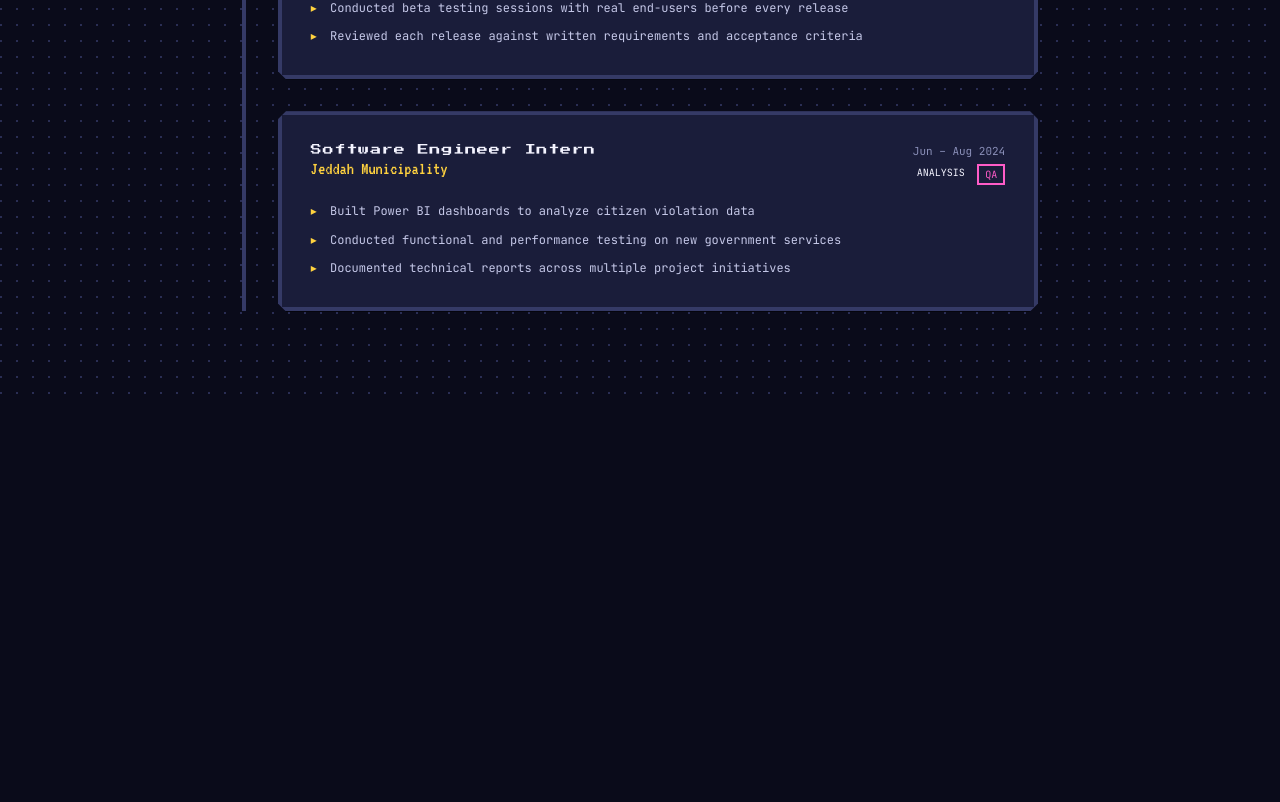
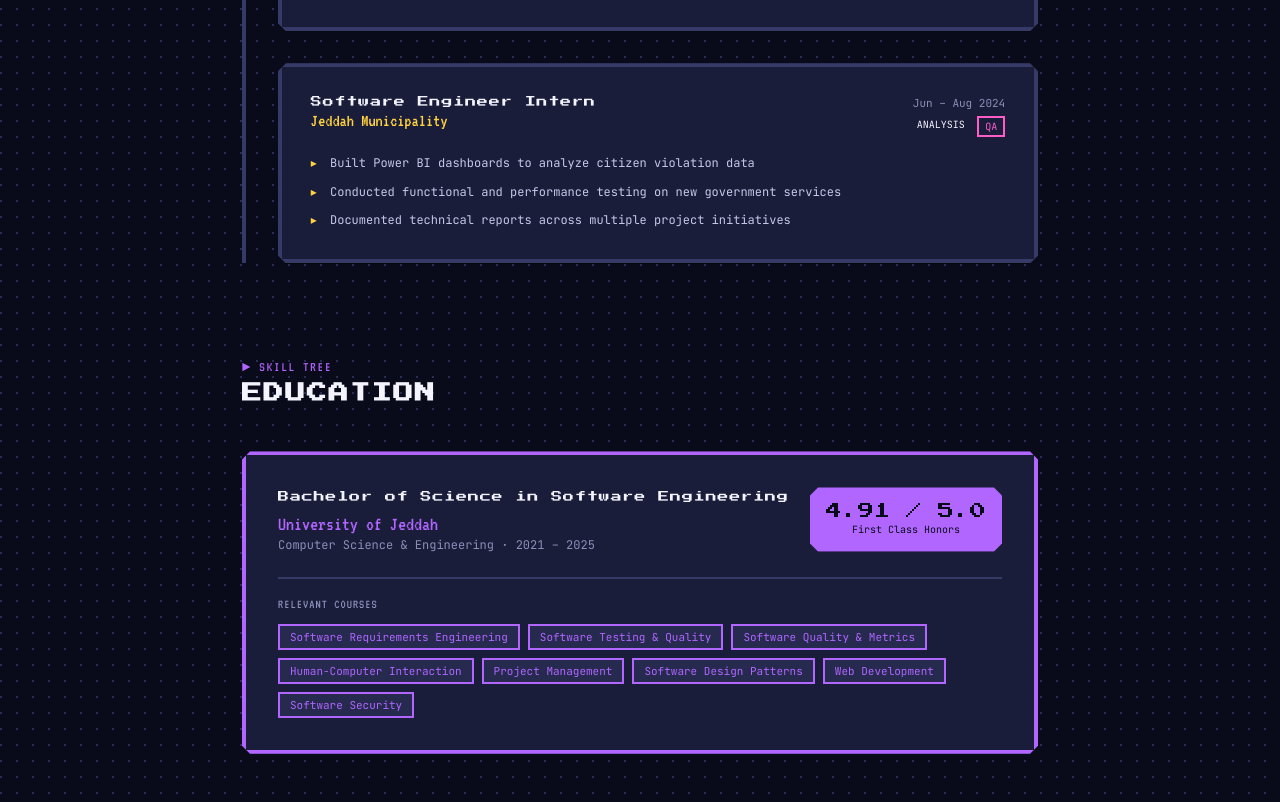
Before and after one commit to Joudprogs/joud-portfolio, a Next.js app: page / in a window 1280 px wide. Shown: the part 1192-1994 px from the top of the page. Before the commit the page ends 1599 px from the top, so only its background shows below. Built offline with nearby package versions, Linux system fonts and the light colour scheme.

Commit message:
add Education component

```diff
--- a/src/app/page.tsx
+++ b/src/app/page.tsx
@@ -1,11 +1,12 @@
 import Hero from '@/src/components/home/Hero'
 import Experience from '@/src/components/home/Experience'
-
+import Education from '@/src/components/home/Education'
 export default function Home() {
   return (
     <main>
       <Hero />
       <Experience />
+      <Education />
     </main>
   )
 }
--- a/src/components/home/Education.tsx
+++ b/src/components/home/Education.tsx
@@ -0,0 +1,154 @@
+import educationData from '@/src/data/education.json'
+
+export default function Education() {
+  return (
+    <section style={{
+      padding: '3rem 2rem',
+      maxWidth: '860px',
+      margin: '0 auto',
+    }}>
+
+      {/* Section header */}
+      <div style={{ marginBottom: '3rem' }}>
+        <p style={{
+          fontFamily: 'var(--font-pixel)',
+          fontSize: '14px',
+          color: 'var(--magic-purple)',
+          letterSpacing: '0.12em',
+          marginBottom: '0.5rem',
+        }}>
+          ► SKILL TREE
+        </p>
+        <h2 style={{
+          fontFamily: 'var(--font-display)',
+          fontSize: 'clamp(14px, 2vw, 20px)',
+          color: 'var(--fg-1)',
+          letterSpacing: '0.08em',
+        }}>
+          EDUCATION
+        </h2>
+      </div>
+
+      {/* Education cards */}
+      <div style={{
+        display: 'flex',
+        flexDirection: 'column',
+        gap: '2rem',
+      }}>
+        {educationData.map((edu) => (
+          <div key={edu.id} style={{
+            background: 'var(--surface-1)',
+            border: '4px solid var(--magic-purple)',
+            boxShadow: 'var(--shadow-2)',
+            padding: '2rem',
+            clipPath: 'polygon(8px 0, calc(100% - 8px) 0, 100% 8px, 100% calc(100% - 8px), calc(100% - 8px) 100%, 8px 100%, 0 calc(100% - 8px), 0 8px)',
+          }}>
+
+            {/* Header */}
+            <div style={{
+              display: 'flex',
+              justifyContent: 'space-between',
+              alignItems: 'flex-start',
+              flexWrap: 'wrap',
+              gap: '1rem',
+              marginBottom: '1.5rem',
+            }}>
+              <div>
+                <div style={{
+                  fontFamily: 'var(--font-display)',
+                  fontSize: '11px',
+                  color: 'var(--fg-1)',
+                  letterSpacing: '0.08em',
+                  marginBottom: '0.4rem',
+                  lineHeight: '1.8',
+                }}>
+                  {edu.degree}
+                </div>
+                <div style={{
+                  fontFamily: 'var(--font-pixel)',
+                  fontSize: '20px',
+                  color: 'var(--magic-purple)',
+                  marginBottom: '0.2rem',
+                }}>
+                  {edu.institution}
+                </div>
+                <div style={{
+                  fontFamily: 'var(--font-mono)',
+                  fontSize: '12px',
+                  color: 'var(--fg-3)',
+                }}>
+                  {edu.faculty} · {edu.period}
+                </div>
+              </div>
+
+              {/* GPA badge */}
+              <div style={{
+                background: 'var(--magic-purple)',
+                border: '4px solid var(--magic-purple-deep)',
+                boxShadow: 'var(--shadow-1)',
+                padding: '1rem',
+                textAlign: 'center',
+                clipPath: 'polygon(8px 0, calc(100% - 8px) 0, 100% 8px, 100% calc(100% - 8px), calc(100% - 8px) 100%, 8px 100%, 0 calc(100% - 8px), 0 8px)',
+              }}>
+                <div style={{
+                  fontFamily: 'var(--font-display)',
+                  fontSize: '16px',
+                  color: '#0a0b1a',
+                  marginBottom: '0.2rem',
+                }}>
+                  {edu.gpa}
+                </div>
+                <div style={{
+                  fontFamily: 'var(--font-mono)',
+                  fontSize: '10px',
+                  color: '#0a0b1a',
+                }}>
+                  {edu.honor}
+                </div>
+              </div>
+            </div>
+
+            {/* Divider */}
+            <div style={{
+              borderTop: '2px solid var(--surface-3)',
+              marginBottom: '1.2rem',
+            }} />
+
+            {/* Courses */}
+            <div>
+              <p style={{
+                fontFamily: 'var(--font-pixel)',
+                fontSize: '13px',
+                color: 'var(--fg-3)',
+                marginBottom: '0.8rem',
+                letterSpacing: '0.08em',
+              }}>
+                RELEVANT COURSES
+              </p>
+              <div style={{
+                display: 'flex',
+                flexWrap: 'wrap',
+                gap: '0.5rem',
+              }}>
+                {edu.courses.map((course) => (
+                  <span key={course} style={{
+                    fontFamily: 'var(--font-mono)',
+                    fontSize: '11px',
+                    color: 'var(--magic-purple)',
+                    background: 'var(--surface-2)',
+                    border: '2px solid var(--magic-purple)',
+                    padding: '4px 10px',
+                  }}>
+                    {course}
+                  </span>
+                ))}
+              </div>
+            </div>
+
+          </div>
+        ))}
+      </div>
+
+    </section>
+  )
+}
--- a/src/components/home/Experience.tsx
+++ b/src/components/home/Experience.tsx
@@ -9,7 +9,7 @@ const tagColors: Record<string, string> = {
 export default function Experience() {
   return (
     <section style={{
-      padding: '6rem 2rem',
+      padding: '3rem 2rem',
       maxWidth: '860px',
       margin: '0 auto',
     }}>
--- a/src/data/education.json
+++ b/src/data/education.json
@@ -0,0 +1,21 @@
+[
+  {
+    "id": "uj",
+    "degree": "Bachelor of Science in Software Engineering",
+    "institution": "University of Jeddah",
+    "faculty": "Computer Science & Engineering",
+    "period": "2021 – 2025",
+    "gpa": "4.91 / 5.0",
+    "honor": "First Class Honors",
+    "courses": [
+      "Software Requirements Engineering",
+      "Software Testing & Quality",
+      "Software Quality & Metrics",
+      "Human-Computer Interaction",
+      "Project Management",
+      "Software Design Patterns",
+      "Web Development",
+      "Software Security"
+    ]
+  }
+]
```
